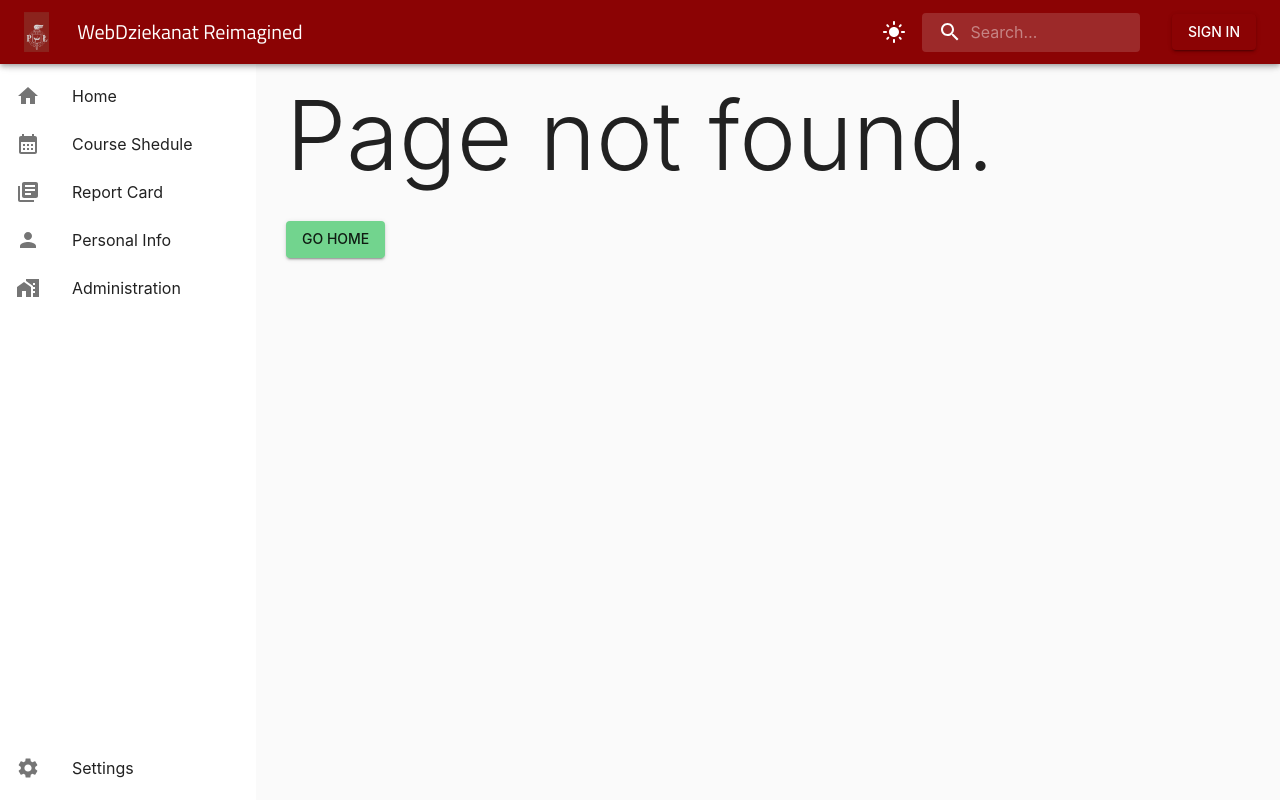
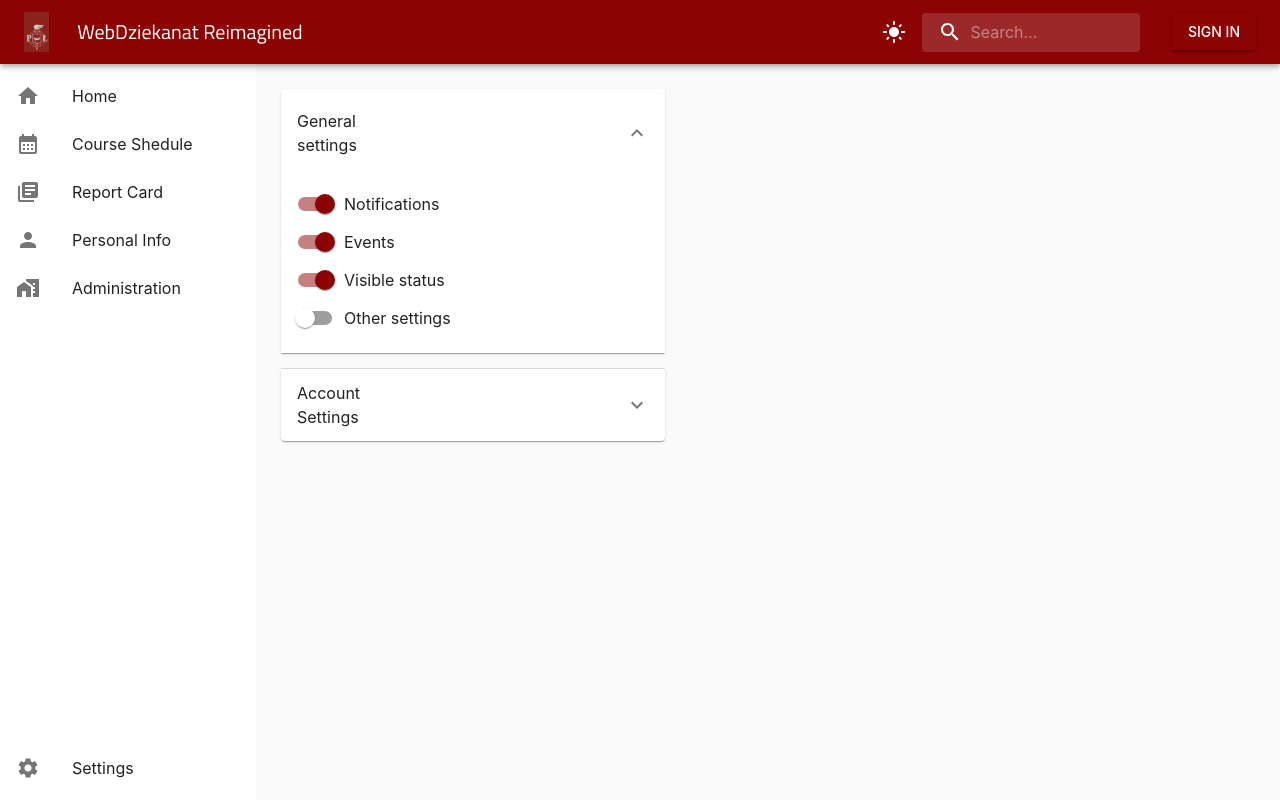
Before and after one commit to wojtek-kowalczyk/webdziekanat-reimagined, a React (Create React App) app: page /settings in a window 1280 px wide. Before the commit this address had no page. Built offline with nearby package versions, Linux system fonts and the light colour scheme.

Commit message:
settings page

```diff
--- a/src/App.tsx
+++ b/src/App.tsx
@@ -24,6 +24,7 @@ import SideNav from "./components/nav-bar";
 import CourseSchedule from "./components/course-schedule";
 import PersonalData from "./components/personal-data";
 import ReportCard from "./components/report-card";
+import SettingsPanel from "./components/settings";
 
 const ColorModeContext = React.createContext({ toggleColorMode: () => {} });
 
@@ -105,6 +106,7 @@ function App() {
               <Route path="/schedule" element={<CourseSchedule/>} />
               <Route path="/personal" element={<PersonalData/>} />
               <Route path="/reportcard" element={<ReportCard/>} />
+              <Route path="/settings" element={<SettingsPanel/>} />
               <Route path="*" element={<PageNotFound />} />
             </Routes>
           </Box>
--- /dev/null
+++ b/src/components/settings.tsx
@@ -0,0 +1,94 @@
+import * as React from 'react';
+import Accordion from '@mui/material/Accordion';
+import AccordionDetails from '@mui/material/AccordionDetails';
+import AccordionSummary from '@mui/material/AccordionSummary';
+import Typography from '@mui/material/Typography';
+import ExpandMoreIcon from '@mui/icons-material/ExpandMore';
+import { Box, Button, TextField } from '@mui/material';
+import FormGroup from '@mui/material/FormGroup';
+import FormControlLabel from '@mui/material/FormControlLabel';
+import Switch from '@mui/material/Switch';
+
+export default function SettingsPanel() {
+    const [expanded, setExpanded] = React.useState<string | false>('panel1');
+
+    const handleChange =
+        (panel: string) => (event: React.SyntheticEvent, isExpanded: boolean) => {
+            setExpanded(isExpanded ? panel : false);
+        };
+
+    return (
+        <Box sx={{ margin: "25px", width: "30vw", minWidth: "300px" }}>
+            <Accordion expanded={expanded === 'panel1'} onChange={handleChange('panel1')}>
+                <AccordionSummary
+                    expandIcon={<ExpandMoreIcon />}
+                    aria-controls="panel1bh-content"
+                    id="panel1bh-header"
+                >
+                    <Typography sx={{ width: '33%', flexShrink: 0 }}>
+                        General settings
+                    </Typography>
+                </AccordionSummary>
+                <AccordionDetails>
+                    <FormGroup>
+                        <FormControlLabel control={<Switch defaultChecked />} label="Notifications" />
+                        <FormControlLabel control={<Switch defaultChecked />} label="Events" />
+                        <FormControlLabel control={<Switch defaultChecked />} label="Visible status" />
+                        <FormControlLabel control={<Switch />} label="Other settings" />
+                    </FormGroup>
+                </AccordionDetails>
+            </Accordion>
+            <Accordion expanded={expanded === 'panel2'} onChange={handleChange('panel2')}>
+                <AccordionSummary
+                    expandIcon={<ExpandMoreIcon />}
+                    aria-controls="panel2bh-content"
+                    id="panel2bh-header"
+                >
+                    <Typography sx={{ width: '33%', flexShrink: 0 }}>Account Settings</Typography>
+                </AccordionSummary>
+                <AccordionDetails sx={{display: 'flex', flexDirection: "column", gap: 3}}>
+                    <Typography variant='h5'>Change Password</Typography>
+                    <TextField label="Old Password" variant="standard" />
+                    <TextField label="New Password" variant="standard" />
+                    <TextField label="Repeat new password" variant="standard" />
+                    <Button variant="contained">Change Password</Button>
+                </AccordionDetails>
+            </Accordion>
+            {/* <Accordion expanded={expanded === 'panel3'} onChange={handleChange('panel3')}>
+                <AccordionSummary
+                    expandIcon={<ExpandMoreIcon />}
+                    aria-controls="panel3bh-content"
+                    id="panel3bh-header"
+                >
+                    <Typography sx={{ width: '33%', flexShrink: 0 }}>
+                        Advanced settings
+                    </Typography>
+                    <Typography sx={{ color: 'text.secondary' }}>
+                        Filtering has been entirely disabled for whole web server
+                    </Typography>
+                </AccordionSummary>
+                <AccordionDetails>
+                    <Typography>
+                        Nunc vitae orci ultricies, auctor nunc in, volutpat nisl. Integer sit
+                        amet egestas eros, vitae egestas augue. Duis vel est augue.
+                    </Typography>
+                </AccordionDetails>
+            </Accordion>
+            <Accordion expanded={expanded === 'panel4'} onChange={handleChange('panel4')}>
+                <AccordionSummary
+                    expandIcon={<ExpandMoreIcon />}
+                    aria-controls="panel4bh-content"
+                    id="panel4bh-header"
+                >
+                    <Typography sx={{ width: '33%', flexShrink: 0 }}>Personal data</Typography>
+                </AccordionSummary>
+                <AccordionDetails>
+                    <Typography>
+                        Nunc vitae orci ultricies, auctor nunc in, volutpat nisl. Integer sit
+                        amet egestas eros, vitae egestas augue. Duis vel est augue.
+                    </Typography>
+                </AccordionDetails>
+            </Accordion> */}
+        </Box>
+    );
+}
```
